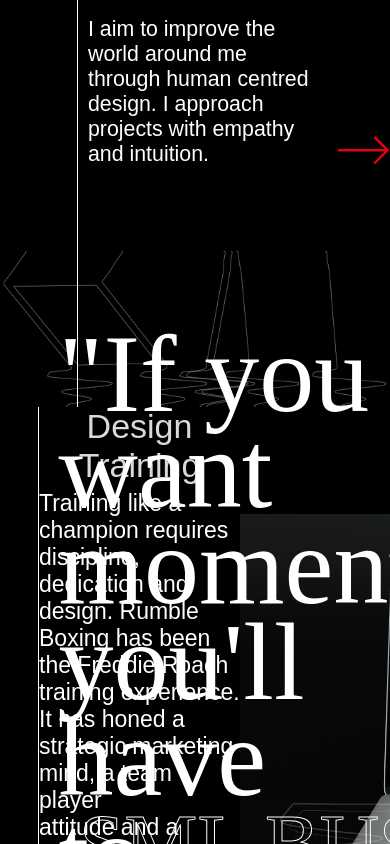
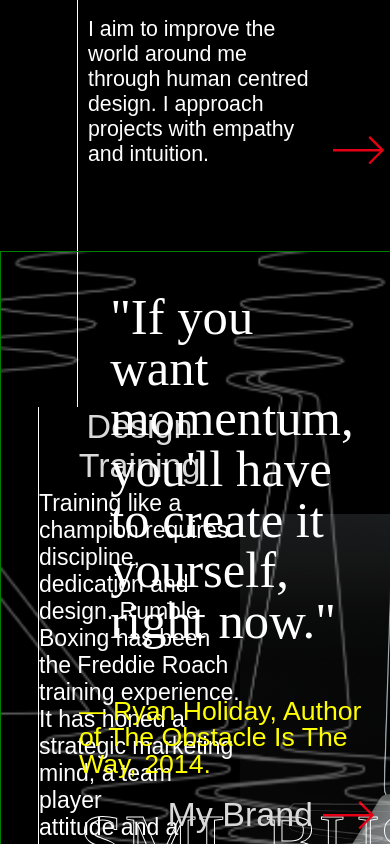
Before and after one commit to smc-dotexe/sadesign, a React (Create React App) app: page / in a window 390 px wide. Shown: the part 1100-1944 px from the top of the page. Built offline with nearby package versions, Linux system fonts and the light colour scheme.

Commit message:
almost done designers art

```diff
--- a/src/styles/designersArtQuery.css
+++ b/src/styles/designersArtQuery.css
@@ -46,6 +46,7 @@
 
     #arr1 {
         margin-top: 2.0rem;
+        margin-right: 5px;
         grid-row: 3;
         grid-column: 3;
         align-self: center;
@@ -54,7 +55,55 @@
 
     #daBG {
         background-image: url('../images/glitchSAWebStroke_Mobile.png');
+        background-size: cover;
+        background-position: center;
         grid-row: 4;
+        height: 86vh;
+        border: 1px solid green;
+    }
+
+    #daBG h1 {
+        font-size: 38pt;
+        line-height: 1;
+        grid-column: 2 / span 4;
+        grid-row: 1 / span 2;
+        justify-self: start;
+        align-self: start;
 
     }
+
+    #daAuthor {
+        font-size: 20pt;
+        color: yellow;
+        grid-row: 1;
+        grid-column: 2 / span 4;
+        line-height: 1;
+        align-self: end;
+        margin-bottom: 20px;
+    }
+
+    #myBrand {
+        grid-row: 2;
+        grid-column: 3;
+    }
+
+    #arr2 {
+        grid-row: 2;
+        grid-column: 4;
+    }
+
+
+    /* .designTraining {
+        display: none;
+    }
+
+    .smallBusiness {
+        display: none;
+    } */
+
+    /* .contact {
+        display: none;
+    } */
+
+
 }
```
